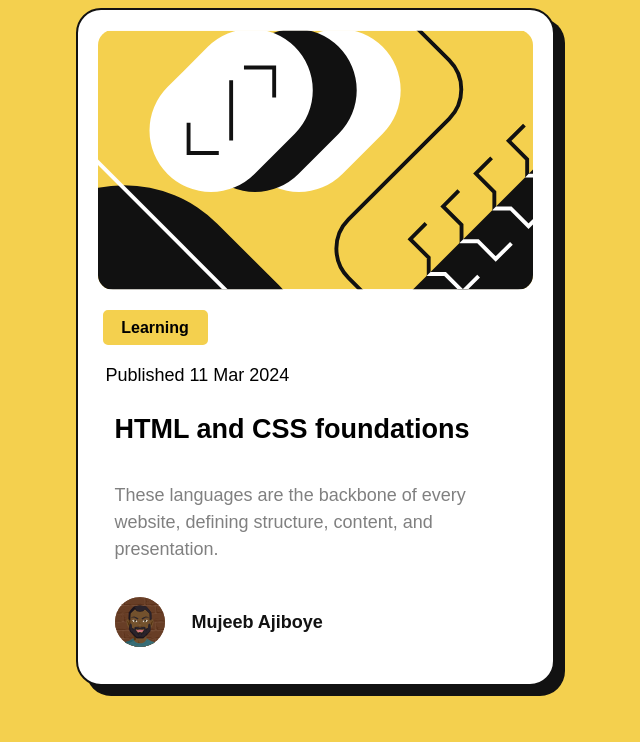
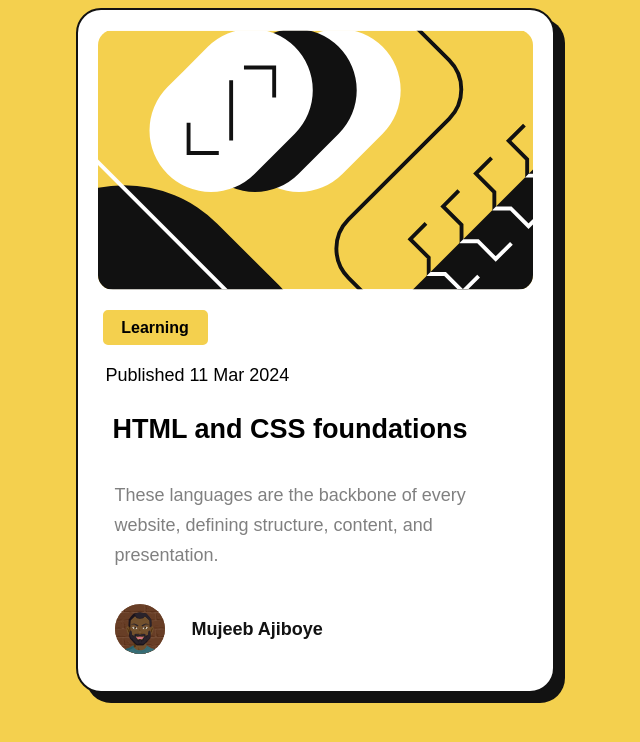
Before and after one commit to H4MIL70N/blog-preview, a plain HTML site: page index.html in a window 1280 px wide. Shown: the whole page, without its empty margins (325-965 px from the left). Drawn offline with Linux system fonts and the light colour scheme.

Commit message:
Made small changes

```diff
--- a/styles.css
+++ b/styles.css
@@ -45,7 +45,7 @@ p{
 
 h3{
     font-family: Arial, Helvetica, sans-serif;
-    margin: 37px;
+    margin: 35px;
     margin-top: 1px;
     font-weight: 800;
     font-size: 27px;
@@ -56,7 +56,7 @@ h3{
     margin: 37px;
     font-size: 18px;
     color: hsl(0, 0%, 50%) ;
-    line-height: 27px;
+    line-height: 30px;
     margin-top: 5px;
 }
 
```
